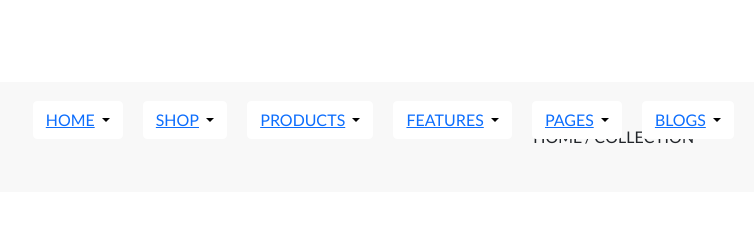
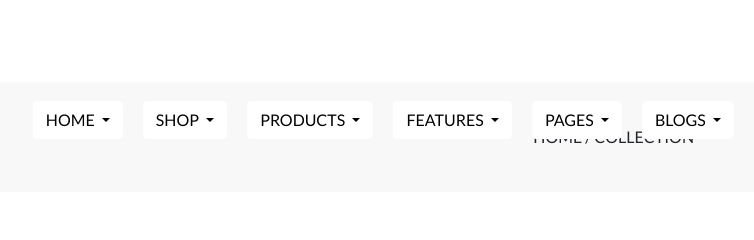
Before and after one commit to eshginfarzali/Multikart-teamwork, a plain HTML site: page assets/html/shop.html in a window 1280 px wide. Shown: the part 88-328 px from the top of the page, 526-1280 px from the left. Drawn offline with nearby package versions, Linux system fonts and the light colour scheme.

Commit message:
bugfix/elvin/link-text-dec-chabge

```diff
--- a/assets/css/shop.css
+++ b/assets/css/shop.css
@@ -642,7 +642,10 @@
 
 
 
-
+  .dropdown a{
+    text-decoration: none;
+    color: inherit;
+  }
 
 
 
```
